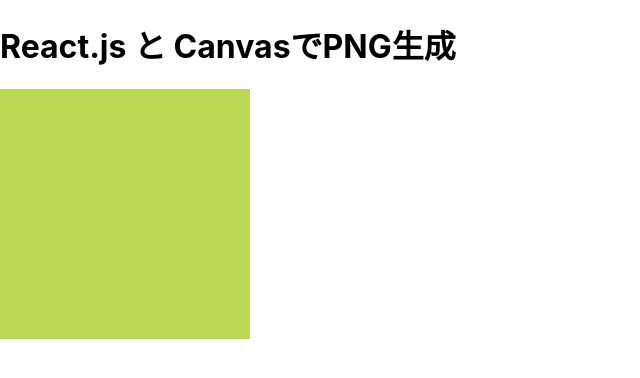
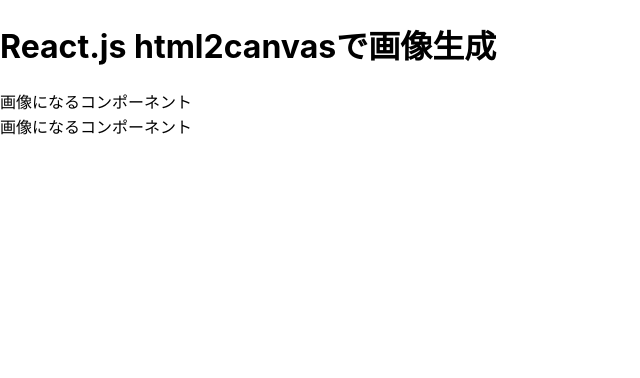
Before and after one commit to yikeda6616/react-canvas, a React (Create React App) app: page / in a window 1280 px wide. Shown: the top 378 px of the page, without its empty margins (0-640 px from the left). Built offline with nearby package versions, Linux system fonts and the light colour scheme.

Commit message:
feat: Add html2canvas sample

```diff
--- a/src/App.tsx
+++ b/src/App.tsx
@@ -1,27 +1,26 @@
 import React, { useEffect, useState } from "react";
+import html2canvas from "html2canvas";
+
+const TargetComponent: React.FC = () => (
+  <div id="canvas">画像になるコンポーネント</div>
+);
 
 function App() {
   const [png, setPng] = useState<string | null>(null);
 
   useEffect(() => {
-    const canvas = document.createElement("canvas");
-    canvas.width = 250;
-    canvas.height = 250;
-    const ctx = canvas && canvas.getContext("2d");
-    if (!canvas || !ctx) return;
-
-    // canvas描画処理
-    ctx.clearRect(0, 0, canvas.width, canvas.height);
-    ctx.fillStyle = "#bada55";
-    ctx.fillRect(0, 0, canvas.width, canvas.height);
-
-    setPng(canvas.toDataURL());
+    const canvas = document.getElementById("canvas");
+    canvas &&
+      html2canvas(canvas).then((canvas) => {
+        setPng(canvas.toDataURL());
+      });
   }, []);
 
   return (
     <>
-      <h1>React.js と CanvasでPNG生成</h1>
-      {png && <img alt="rect" src={png} />}
+      <h1>React.js html2canvasで画像生成</h1>
+      <TargetComponent />
+      {png && <img alt="canvas" src={png} />}
     </>
   );
 }
```
